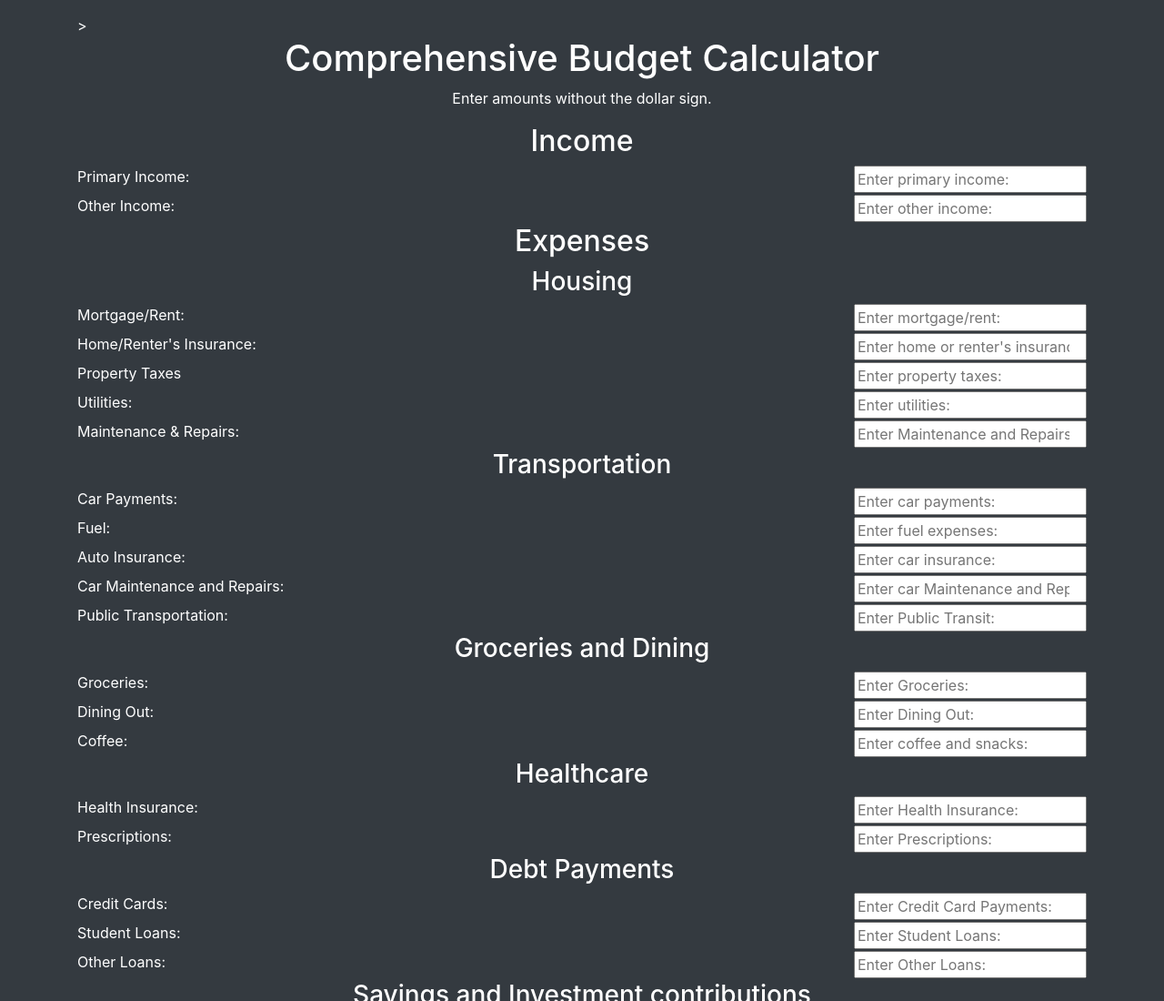
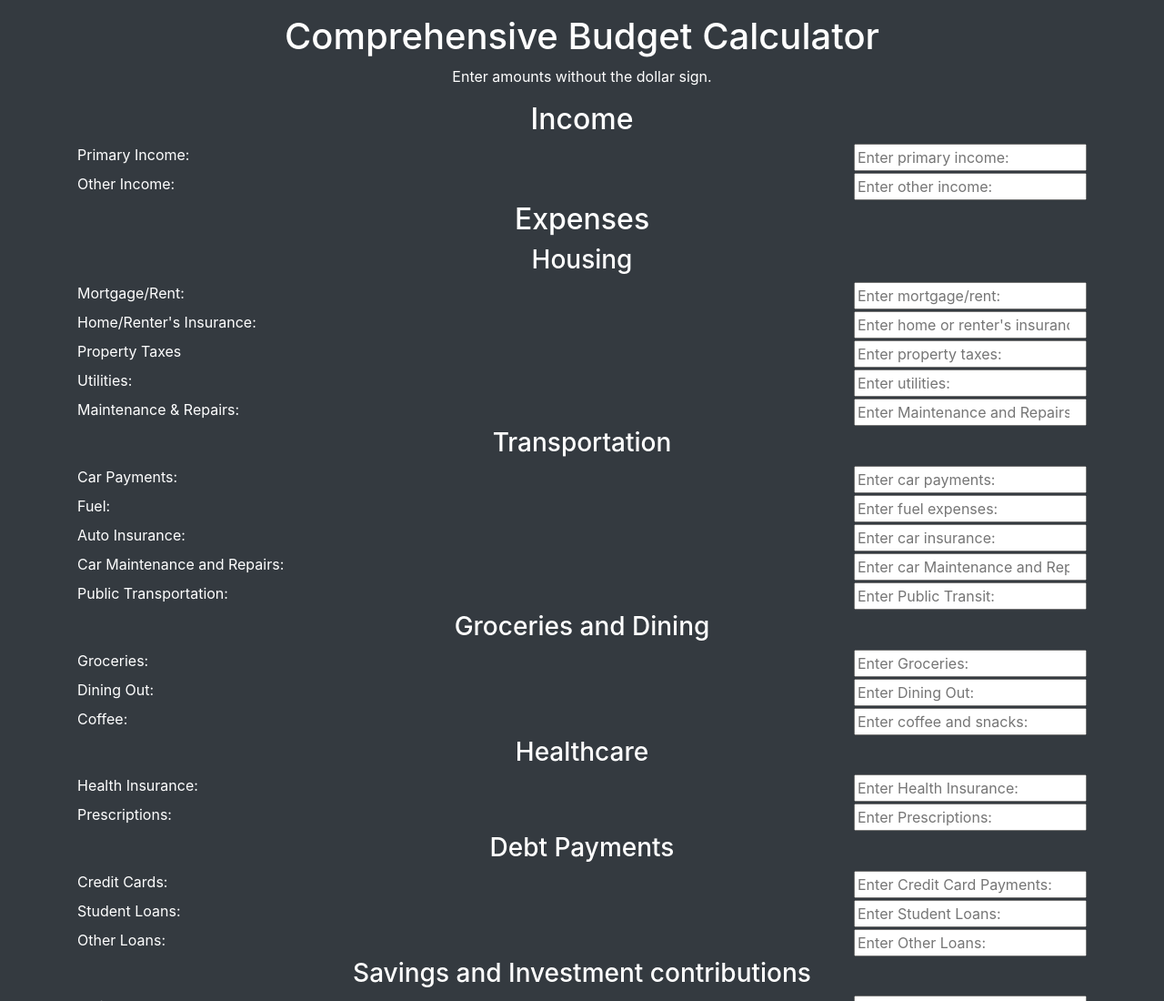
Before and after one commit to ajones283/ajones283.github.io, a plain HTML site: page budget.html in a window 1280 px wide. Shown: the top 1100 px of the page at 91% size. Drawn offline with nearby package versions, Linux system fonts and the light colour scheme.

Commit message:
remove extra character

```diff
--- a/budget.html
+++ b/budget.html
@@ -48,7 +48,7 @@
              data-client_id="886774850007-v55uupa9lhncemr0clhajdiai1gct3ah.apps.googleusercontent.com"
              data-callback="handleCredentialResponse"
              data-auto_select="true"
-             data-login_uri="https://ajones283.github.io/budget">>
+             data-login_uri="https://ajones283.github.io/budget">
         </div>
         <div class="g_id_signin" data-type="standard"></div>
         <h1>Comprehensive Budget Calculator</h1>
```
